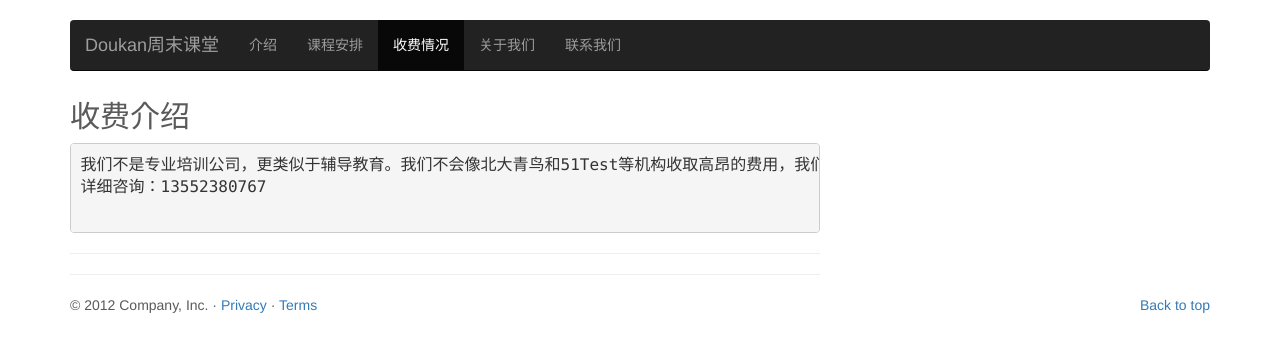
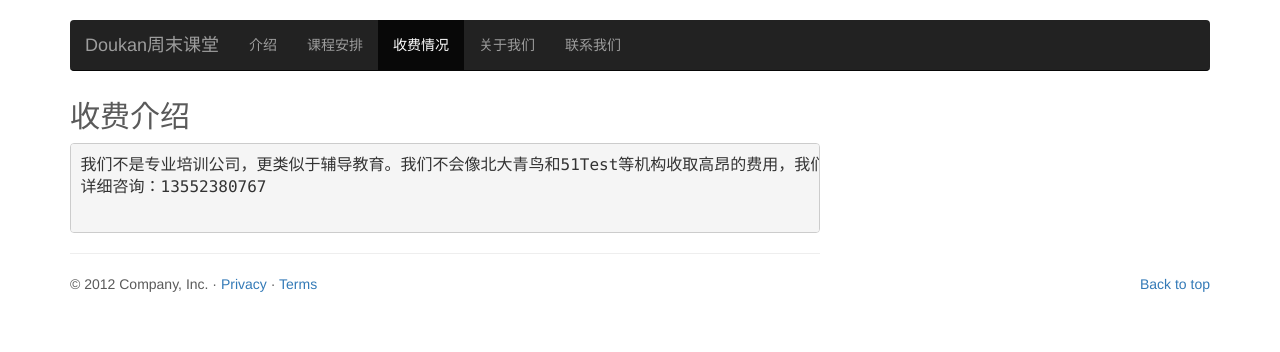
Before and after one commit to guming/myblog, a Jekyll site: the page fee.html, which Jekyll copies as it is, in a window 1280 px wide. Shown: the top 352 px of the page. Built offline with Jekyll 4.4.1, drawn with Linux system fonts in a browser that asks for light colours; nearby versions of some CDN libraries.

```diff
--- a/fee.html
+++ b/fee.html
@@ -78,8 +78,6 @@
 
 
 
-            <p></p>
-            <hr>
 
             <p></p>
           </div><!-- /.blog-post -->
```
